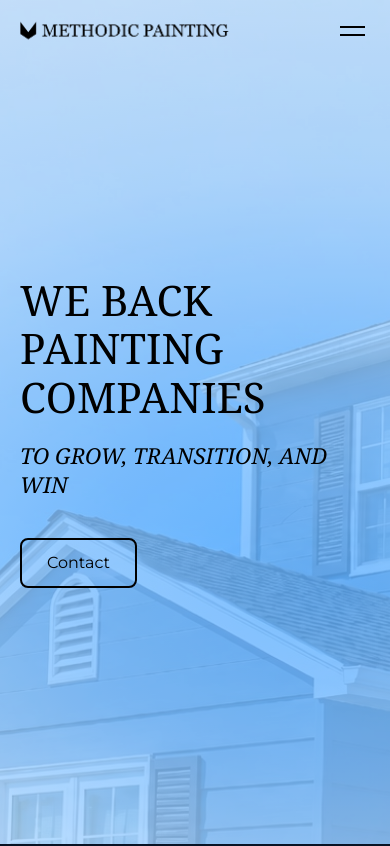
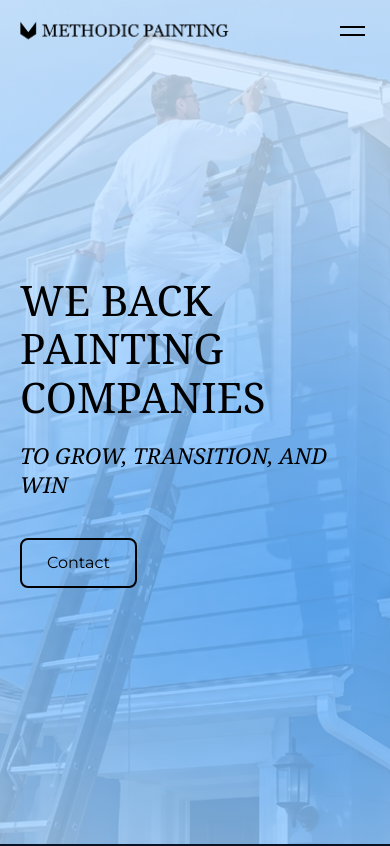
Before and after one commit to gkmestler/methodicpaintingsitemain, a Next.js app: page / in a window 390 px wide. Shown: the top 846 px of the page. Built offline with nearby package versions, Linux system fonts and the light colour scheme.

Commit message:
Keep the painter in frame on small screens in the home hero

```diff
--- a/components/PageHero.module.css
+++ b/components/PageHero.module.css
@@ -53,6 +53,14 @@
   object-fit: cover;
   object-position: center;
   opacity: 0.18;
+}
+
+/* Small screens crop the wide home photo hard, so favor its right side
+   where the painter is rather than the empty sky in the middle */
+@media (max-width: 767px) {
+  .light .backgroundImage {
+    object-position: 82% center;
+  }
 }
 
 .dark .backgroundImage {
```
